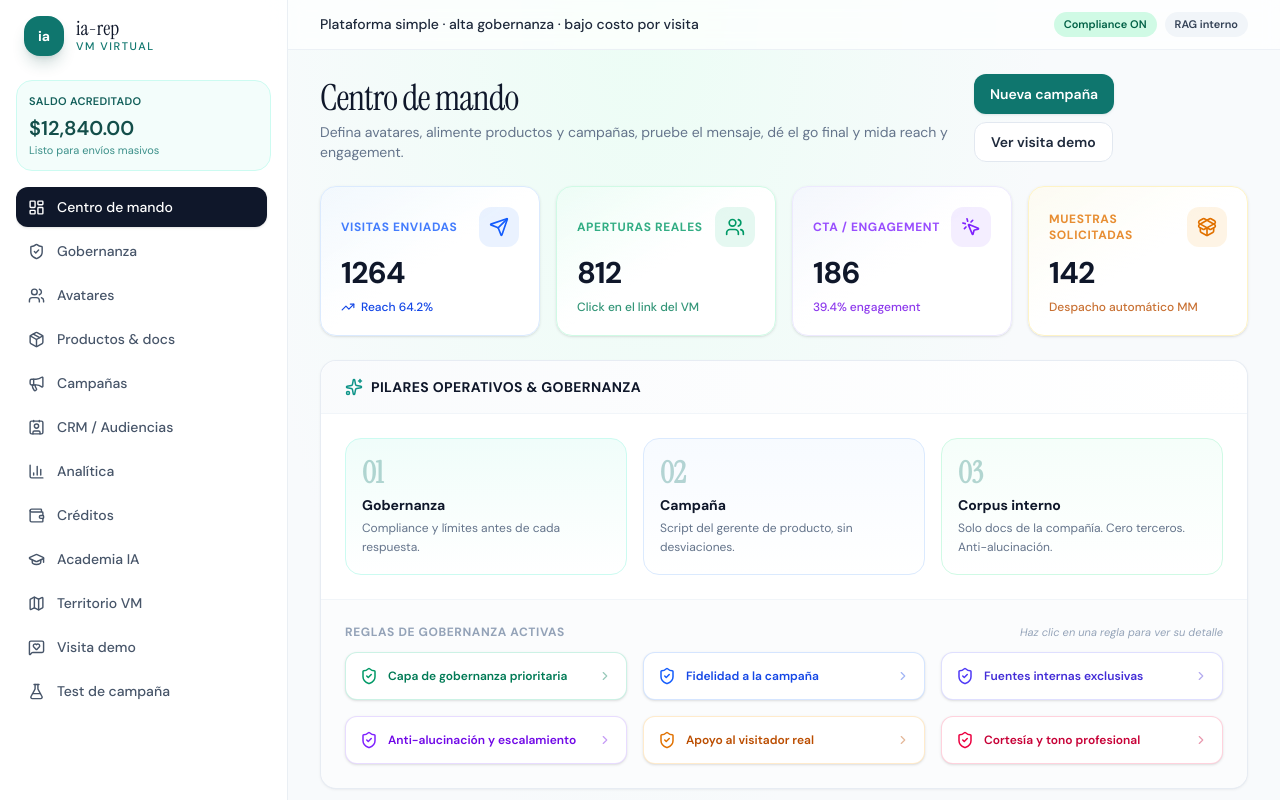
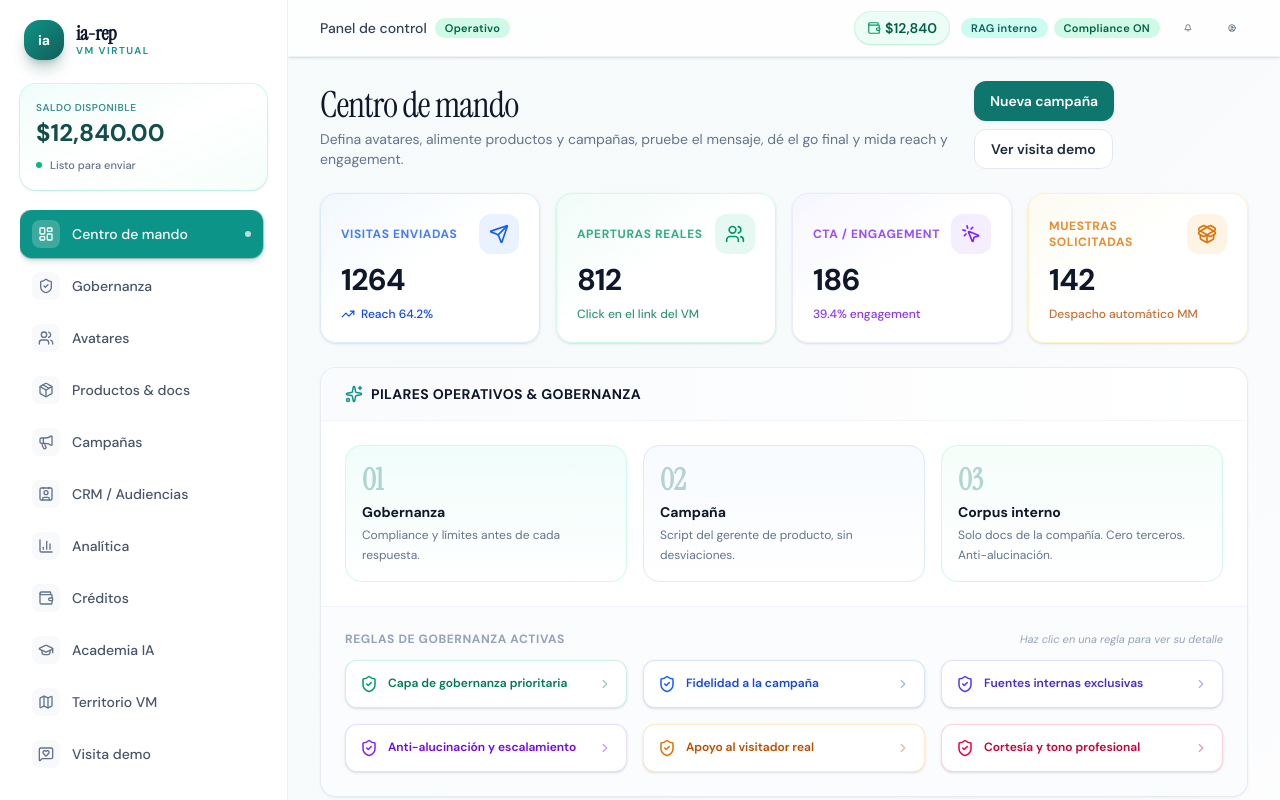
Before and after one commit to miguelsanchezrivero-cloud/ia-rep-backup, a React (Vite) app: page / in a window 1280 px wide. Shown: the top 800 px of the page. Built offline with nearby package versions, Linux system fonts and the light colour scheme.

Commit message:
Cambiado estilo final

```diff
--- a/src/components/Layout.tsx
+++ b/src/components/Layout.tsx
@@ -1,4 +1,4 @@
-import { NavLink, Outlet } from 'react-router-dom'
+import { NavLink, Outlet } from "react-router-dom";
 import {
   LayoutDashboard,
   ShieldCheck,
@@ -14,106 +14,203 @@ import {
   FlaskConical,
   Menu,
   X,
-} from 'lucide-react'
-import { useState } from 'react'
-import { cn } from '../lib/cn'
-import { useAppStore } from '../store/useAppStore'
+  UserCircle,
+  Bell,
+} from "lucide-react";
+import { useState } from "react";
+import { cn } from "../lib/cn";
+import { useAppStore } from "../store/useAppStore";
+import { Badge, Button } from "../components/ui";
 
 const nav = [
-  { to: '/', label: 'Centro de mando', icon: LayoutDashboard },
-  { to: '/gobernanza', label: 'Gobernanza', icon: ShieldCheck },
-  { to: '/avatares', label: 'Avatares', icon: Users },
-  { to: '/productos', label: 'Productos & docs', icon: Package },
-  { to: '/campanas', label: 'Campañas', icon: Megaphone },
-  { to: '/crm', label: 'CRM / Audiencias', icon: Contact },
-  { to: '/analitica', label: 'Analítica', icon: BarChart3 },
-  { to: '/creditos', label: 'Créditos', icon: Wallet },
-  { to: '/academia', label: 'Academia IA', icon: GraduationCap },
-  { to: '/territorio', label: 'Territorio VM', icon: Map },
-  { to: '/visita', label: 'Visita demo', icon: MessageSquareHeart },
-  { to: '/prueba', label: 'Test de campaña', icon: FlaskConical },
-]
+  { to: "/", label: "Centro de mando", icon: LayoutDashboard },
+  { to: "/gobernanza", label: "Gobernanza", icon: ShieldCheck },
+  { to: "/avatares", label: "Avatares", icon: Users },
+  { to: "/productos", label: "Productos & docs", icon: Package },
+  { to: "/campanas", label: "Campañas", icon: Megaphone },
+  { to: "/crm", label: "CRM / Audiencias", icon: Contact },
+  { to: "/analitica", label: "Analítica", icon: BarChart3 },
+  { to: "/creditos", label: "Créditos", icon: Wallet },
+  { to: "/academia", label: "Academia IA", icon: GraduationCap },
+  { to: "/territorio", label: "Territorio VM", icon: Map },
+  { to: "/visita", label: "Visita demo", icon: MessageSquareHeart },
+  { to: "/prueba", label: "Test de campaña", icon: FlaskConical },
+];
 
 export function Layout() {
-  const [open, setOpen] = useState(false)
-  const balance = useAppStore((s) => s.credits.balance)
+  const [open, setOpen] = useState(false);
+  const balance = useAppStore((s) => s.credits.balance);
 
   return (
-    <div className="min-h-screen bg-[radial-gradient(ellipse_at_top,_#ecfdf5_0%,_#f8fafc_45%,_#f8fafc_100%)]">
+    <div className="min-h-screen bg-gradient-to-br from-brand-50/30 via-slate-50 to-white">
       <div className="mx-auto flex min-h-screen max-w-[1600px]">
+        {/* Sidebar */}
         <aside
           className={cn(
-            'fixed inset-y-0 left-0 z-40 w-72 border-r border-ink-200/70 bg-white/90 p-4 backdrop-blur-md transition md:static md:translate-x-0',
-            open ? 'translate-x-0' : '-translate-x-full',
+            "fixed inset-y-0 left-0 z-40 w-72 border-r border-ink-200/60 bg-white/95 p-5 backdrop-blur-xl transition-all duration-300 ease-in-out md:static md:translate-x-0",
+            open ? "translate-x-0 shadow-2xl" : "-translate-x-full",
           )}
         >
-          <div className="mb-6 flex items-center justify-between px-2">
+          {/* Logo */}
+          <div className="mb-6 flex items-center justify-between px-1">
             <div className="flex items-center gap-3">
-              <div className="flex h-10 w-10 items-center justify-center rounded-2xl bg-brand-700 text-sm font-bold text-white shadow-lg shadow-brand-900/20">
+              <div className="flex h-10 w-10 items-center justify-center rounded-2xl bg-gradient-to-br from-brand-600 to-brand-800 text-sm font-bold text-white shadow-lg shadow-brand-900/30">
                 ia
               </div>
               <div>
-                <p className="font-display text-xl leading-none text-ink-900">ia-rep</p>
-                <p className="text-[11px] font-medium uppercase tracking-[0.14em] text-brand-700">VM virtual</p>
+                <p className="font-display text-xl font-bold leading-none text-ink-900 tracking-tight">
+                  ia-rep
+                </p>
+                <p className="text-[10px] font-semibold uppercase tracking-[0.15em] text-brand-600">
+                  VM virtual
+                </p>
               </div>
             </div>
-            <button className="rounded-lg p-1 text-ink-500 md:hidden" onClick={() => setOpen(false)}>
-              <X size={18} />
+            <button
+              className="rounded-lg p-1.5 text-ink-400 hover:bg-ink-100 hover:text-ink-700 md:hidden"
+              onClick={() => setOpen(false)}
+              aria-label="Cerrar menú"
+            >
+              <X size={20} />
             </button>
           </div>
 
-          <div className="mb-4 rounded-2xl border border-brand-100 bg-brand-50/80 px-3 py-3">
-            <p className="text-[11px] font-semibold uppercase tracking-wide text-brand-800">Saldo acreditado</p>
-            <p className="mt-1 text-xl font-semibold text-brand-900">${balance.toLocaleString('en-US', { minimumFractionDigits: 2 })}</p>
-            <p className="text-[11px] text-brand-700/80">Listo para envíos masivos</p>
+          {/* Saldo */}
+          <div className="mb-5 overflow-hidden rounded-2xl bg-gradient-to-br from-brand-50 via-white to-emerald-50/50 p-4 shadow-sm ring-1 ring-brand-200/50">
+            <p className="text-[10px] font-semibold uppercase tracking-wider text-brand-700/80">
+              Saldo disponible
+            </p>
+            <p className="mt-0.5 text-2xl font-black text-brand-900">
+              ${balance.toLocaleString("en-US", { minimumFractionDigits: 2 })}
+            </p>
+            <div className="mt-2 flex items-center gap-2">
+              <span className="inline-block h-1.5 w-1.5 rounded-full bg-emerald-500" />
+              <span className="text-[11px] font-medium text-ink-500">
+                Listo para enviar
+              </span>
+            </div>
           </div>
 
-          <nav className="scrollbar-thin flex max-h-[calc(100vh-220px)] flex-col gap-1 overflow-y-auto pr-1">
+          {/* Navegación */}
+          <nav className="scrollbar-thin flex max-h-[calc(100vh-240px)] flex-col gap-1 overflow-y-auto pr-1">
             {nav.map((item) => (
               <NavLink
                 key={item.to}
                 to={item.to}
-                end={item.to === '/'}
+                end={item.to === "/"}
                 onClick={() => setOpen(false)}
                 className={({ isActive }) =>
                   cn(
-                    'flex items-center gap-3 rounded-xl px-3 py-2.5 text-sm font-medium transition',
-                    isActive ? 'bg-ink-900 text-white shadow-sm' : 'text-ink-600 hover:bg-ink-100 hover:text-ink-900',
+                    "group flex items-center gap-3 rounded-xl px-3 py-2.5 text-sm font-medium transition-all duration-200",
+                    isActive
+                      ? "bg-brand-600 text-white shadow-md shadow-brand-900/20 ring-1 ring-brand-700/30"
+                      : "text-ink-600 hover:bg-ink-100/80 hover:text-ink-900",
                   )
                 }
               >
-                <item.icon size={17} />
-                {item.label}
+                {({ isActive }) => (
+                  <>
+                    <span
+                      className={cn(
+                        "flex h-7 w-7 shrink-0 items-center justify-center rounded-lg transition-colors",
+                        isActive
+                          ? "bg-white/20 text-white"
+                          : "bg-ink-100/60 text-ink-500 group-hover:bg-ink-200/60",
+                      )}
+                    >
+                      <item.icon size={16} />
+                    </span>
+                    <span className="flex-1">{item.label}</span>
+                    {isActive && (
+                      <span className="h-1.5 w-1.5 rounded-full bg-white/70" />
+                    )}
+                  </>
+                )}
               </NavLink>
             ))}
           </nav>
 
-          <div className="absolute bottom-4 left-4 right-4 hidden rounded-2xl bg-ink-900 p-3 text-white md:block">
-            <p className="text-xs font-semibold">Laboratorio demo</p>
-            <p className="mt-0.5 text-[11px] text-ink-300">Operador: Product Manager</p>
+          {/* Footer del sidebar */}
+          <div className="absolute bottom-4 left-4 right-4 hidden rounded-2xl bg-gradient-to-br from-ink-800 to-ink-900 p-3 text-white shadow-lg md:block">
+            <p className="text-xs font-semibold">🔬 Laboratorio demo</p>
+            <p className="mt-0.5 text-[11px] text-ink-300">
+              Operador: Product Manager
+            </p>
+            <div className="mt-2 flex gap-2">
+              <Badge tone="brand">v2.0</Badge>
+              <Badge tone="neutral">Sandbox</Badge>
+            </div>
           </div>
         </aside>
 
-        {open ? <div className="fixed inset-0 z-30 bg-ink-900/30 md:hidden" onClick={() => setOpen(false)} /> : null}
+        {/* Overlay móvil */}
+        {open && (
+          <div
+            className="fixed inset-0 z-30 bg-ink-900/40 backdrop-blur-sm md:hidden"
+            onClick={() => setOpen(false)}
+            aria-hidden="true"
+          />
+        )}
 
+        {/* Contenido principal */}
         <div className="flex min-w-0 flex-1 flex-col">
-          <header className="sticky top-0 z-20 flex items-center justify-between border-b border-ink-200/60 bg-white/70 px-4 py-3 backdrop-blur md:px-8">
-            <button className="rounded-xl border border-ink-200 p-2 text-ink-600 md:hidden" onClick={() => setOpen(true)}>
-              <Menu size={18} />
-            </button>
-            <div className="hidden md:block">
-              <p className="text-sm font-medium text-ink-800">Plataforma simple · alta gobernanza · bajo costo por visita</p>
+          {/* Header */}
+          <header className="sticky top-0 z-20 flex items-center justify-between gap-3 border-b border-ink-200/60 bg-white/80 px-4 py-3 backdrop-blur-xl shadow-sm md:px-8">
+            <div className="flex items-center gap-3">
+              <button
+                className="rounded-xl border border-ink-200 bg-white p-2 text-ink-600 shadow-sm hover:bg-ink-50 md:hidden"
+                onClick={() => setOpen(true)}
+                aria-label="Abrir menú"
+              >
+                <Menu size={18} />
+              </button>
+              <div className="hidden items-center gap-2 md:flex">
+                <span className="text-sm font-medium text-ink-700">
+                  Panel de control
+                </span>
+                <Badge tone="success">Operativo</Badge>
+              </div>
             </div>
-            <div className="flex items-center gap-2">
-              <span className="rounded-full bg-emerald-100 px-2.5 py-1 text-[11px] font-semibold text-emerald-800">Compliance ON</span>
-              <span className="rounded-full bg-ink-100 px-2.5 py-1 text-[11px] font-semibold text-ink-700">RAG interno</span>
+
+            <div className="flex items-center gap-3">
+              {/* Saldo (visible en escritorio) */}
+              <div className="hidden items-center gap-1 rounded-full bg-emerald-50 px-3 py-1.5 text-sm font-semibold text-emerald-800 shadow-sm ring-1 ring-emerald-200/50 md:flex">
+                <Wallet size={14} className="text-emerald-600" />
+                <span>${balance.toLocaleString()}</span>
+              </div>
+
+              {/* Badges de estado */}
+              <div className="hidden items-center gap-1.5 md:flex">
+                <Badge tone="brand">RAG interno</Badge>
+                <Badge tone="success">Compliance ON</Badge>
+              </div>
+
+              {/* Perfil / Notificaciones (mock) */}
+              <Button
+                variant="ghost"
+                size="sm"
+                className="h-8 w-8 rounded-full p-0 text-ink-600 hover:bg-ink-100"
+                aria-label="Notificaciones"
+              >
+                <Bell size={18} />
+              </Button>
+              <Button
+                variant="ghost"
+                size="sm"
+                className="h-8 w-8 rounded-full p-0 text-ink-600 hover:bg-ink-100"
+                aria-label="Perfil de usuario"
+              >
+                <UserCircle size={20} />
+              </Button>
             </div>
           </header>
+
+          {/* Main */}
           <main className="flex-1 px-4 py-6 md:px-8">
             <Outlet />
           </main>
         </div>
       </div>
     </div>
-  )
+  );
 }
```
